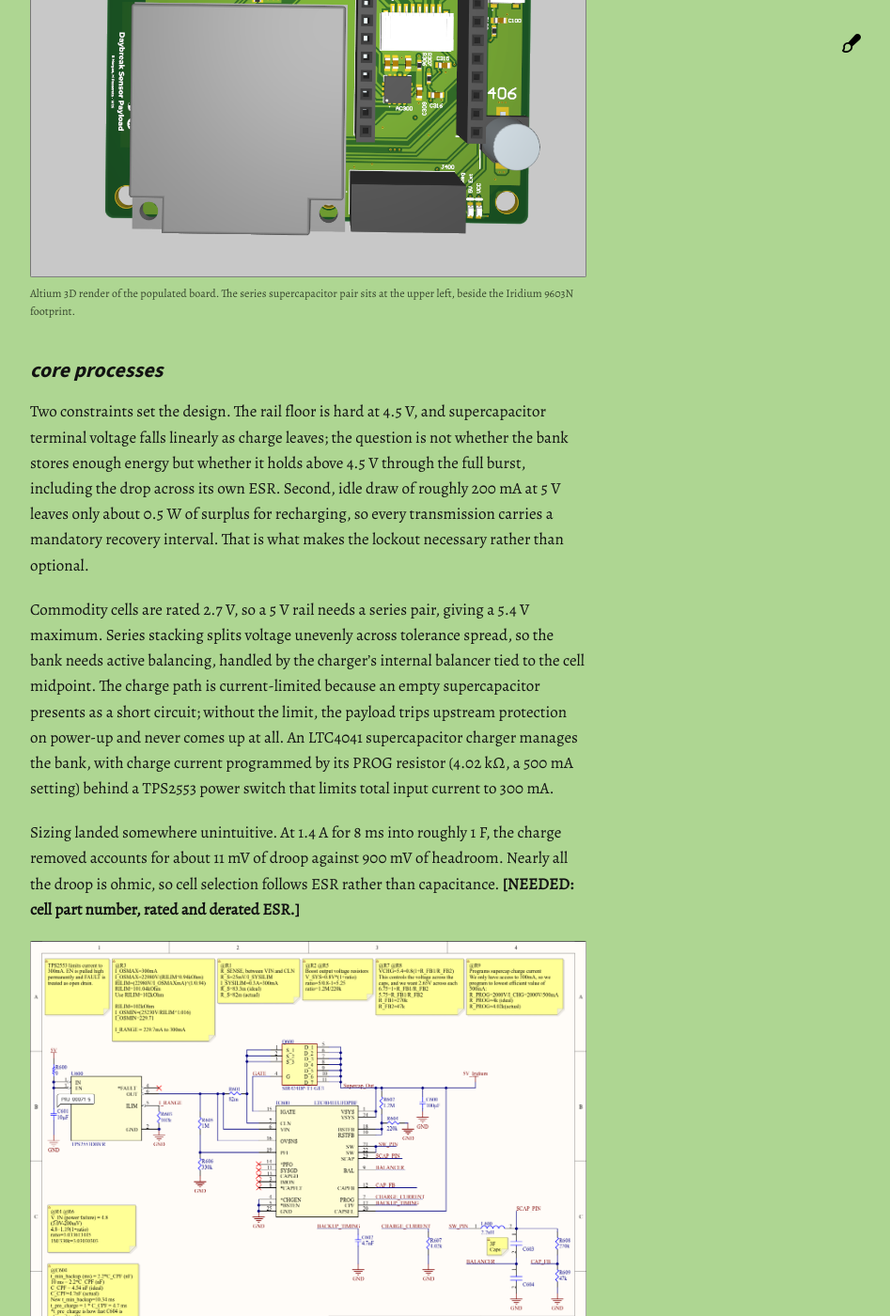
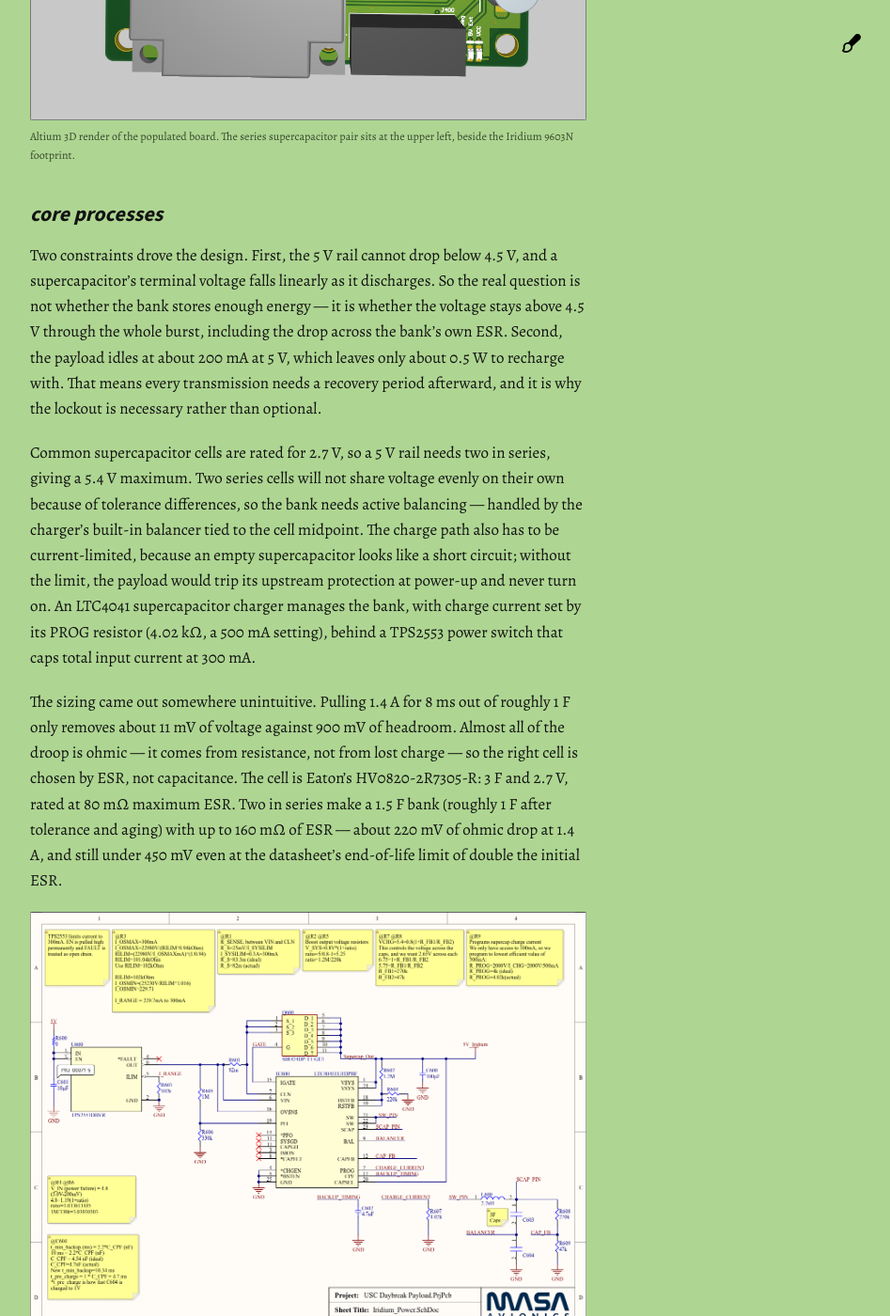
Before and after one commit to m6bg/m6bg.github.io, a Jekyll site: the page built from _projects/supercap-charging.md, in a window 1280 px wide and 1400 px high, scrolled down 885 px. Shown: the whole window at 94% size, without its empty margins (312-1259 px from the left). Built offline with Jekyll 4.4.1, drawn with Linux system fonts in a browser that asks for light colours; some of the changed text lies outside the part shown.

Commit message:
Fill in supercap cell part number and ESR figures
Co-Authored-By: Claude Fable 5 <noreply@anthropic.com>

```diff
--- a/_projects/supercap-charging.md
+++ b/_projects/supercap-charging.md
@@ -1,18 +1,12 @@
 ---
-title: Supercapacitor Power Buffer for an Iridium 9603N Satellite Link
-subtitle: Bridging a 4.3x instantaneous power gap on a 1.5 W payload budget
-org: Michigan Aeronautical Science Association (MASA)
-role: Avionics Director & Avionics Engineer
-program: USC Rocket Propulsion Laboratory, Daybreak
-dates: "[START] – [END]"
-stack: [Power Electronics, PCB Design, Altium, Satellite Comms, Qualification Testing]
-summary: A two-cell series supercapacitor bank that decouples average power from instantaneous power for an Iridium 9603N modem on a 1.5 W payload budget. Flew on USC Rocket Propulsion Laboratory's Daybreak vehicle in April 2026 to 331,790 feet.
+title: Supercapacitor Charging Circuitry
+dates: "12/2025 – 3/2026"
 order: 1
 ---
 
 ## *elevator pitch*
 
-The Iridium 9603N modem pulls roughly 6.5 W during a transmit burst; our payload allowance was 1.5 W continuous. Driven directly, the first transmission collapses the 5 V rail and browns out the radio. I sized and designed a two-cell series supercapacitor bank in Altium that decouples average power from instantaneous power: it accumulates energy while the modem idles, sources the burst, then recharges under a current limit that keeps total system draw inside the allowance. A state-of-charge lockout inhibits transmission until the bank has recovered. The board flew on USC Rocket Propulsion Laboratory's Daybreak vehicle in April 2026, which reached 331,790 feet.
+The Iridium 9603N modem draws about 6.5 W during a transmit burst, but our payload was only allowed 1.5 W continuous. Wired directly, the first transmission drags the 5 V rail down and browns out the radio. To fix this, I designed a two-cell series supercapacitor bank in Altium that separates average power from instantaneous power: it stores energy while the modem is idle, supplies the burst, then recharges under a current limit that keeps total draw inside the 1.5 W allowance. A state-of-charge lockout blocks transmission until the bank has recovered. The board flew on USC Rocket Propulsion Laboratory's Daybreak vehicle in April 2026, which reached 331,790 feet.
 
 <figure>
   <img src="/figs/supercap_charging/supercap_charging_image_1.png" alt="3D render of the populated Daybreak sensor payload PCB in Altium, with the two-cell supercapacitor bank at the upper left">
@@ -21,11 +15,11 @@ The Iridium 9603N modem pulls roughly 6.5 W during a transmit burst; our payload
 
 ## *core processes*
 
-Two constraints set the design. The rail floor is hard at 4.5 V, and supercapacitor terminal voltage falls linearly as charge leaves; the question is not whether the bank stores enough energy but whether it holds above 4.5 V through the full burst, including the drop across its own ESR. Second, idle draw of roughly 200 mA at 5 V leaves only about 0.5 W of surplus for recharging, so every transmission carries a mandatory recovery interval. That is what makes the lockout necessary rather than optional.
+Two constraints drove the design. First, the 5 V rail cannot drop below 4.5 V, and a supercapacitor's terminal voltage falls linearly as it discharges. So the real question is not whether the bank stores enough energy — it is whether the voltage stays above 4.5 V through the whole burst, including the drop across the bank's own ESR. Second, the payload idles at about 200 mA at 5 V, which leaves only about 0.5 W to recharge with. That means every transmission needs a recovery period afterward, and it is why the lockout is necessary rather than optional.
 
-Commodity cells are rated 2.7 V, so a 5 V rail needs a series pair, giving a 5.4 V maximum. Series stacking splits voltage unevenly across tolerance spread, so the bank needs active balancing, handled by the charger's internal balancer tied to the cell midpoint. The charge path is current-limited because an empty supercapacitor presents as a short circuit; without the limit, the payload trips upstream protection on power-up and never comes up at all. An LTC4041 supercapacitor charger manages the bank, with charge current programmed by its PROG resistor (4.02 kΩ, a 500 mA setting) behind a TPS2553 power switch that limits total input current to 300 mA.
+Common supercapacitor cells are rated for 2.7 V, so a 5 V rail needs two in series, giving a 5.4 V maximum. Two series cells will not share voltage evenly on their own because of tolerance differences, so the bank needs active balancing — handled by the charger's built-in balancer tied to the cell midpoint. The charge path also has to be current-limited, because an empty supercapacitor looks like a short circuit; without the limit, the payload would trip its upstream protection at power-up and never turn on. An LTC4041 supercapacitor charger manages the bank, with charge current set by its PROG resistor (4.02 kΩ, a 500 mA setting), behind a TPS2553 power switch that caps total input current at 300 mA.
 
-Sizing landed somewhere unintuitive. At 1.4 A for 8 ms into roughly 1 F, the charge removed accounts for about 11 mV of droop against 900 mV of headroom. Nearly all the droop is ohmic, so cell selection follows ESR rather than capacitance. **[NEEDED: cell part number, rated and derated ESR.]**
+The sizing came out somewhere unintuitive. Pulling 1.4 A for 8 ms out of roughly 1 F only removes about 11 mV of voltage against 900 mV of headroom. Almost all of the droop is ohmic — it comes from resistance, not from lost charge — so the right cell is chosen by ESR, not capacitance. The cell is Eaton's HV0820-2R7305-R: 3 F and 2.7 V, rated at 80 mΩ maximum ESR. Two in series make a 1.5 F bank (roughly 1 F after tolerance and aging) with up to 160 mΩ of ESR — about 220 mV of ohmic drop at 1.4 A, and still under 450 mV even at the datasheet's end-of-life limit of double the initial ESR.
 
 <figure>
   <img src="/figs/supercap_charging/supercap_charging_image_2.png" alt="Altium schematic sheet of the Iridium power stage: TPS2553 input current limit, LTC4041 supercapacitor charger, and the series supercapacitor bank with balancer">
@@ -34,8 +28,10 @@ Sizing landed somewhere unintuitive. At 1.4 A for 8 ms into roughly 1 F, the cha
 
 ## *results and improvements*
 
-I authored the hardware qualification protocol for the board: random vibration at 6.8 Grms and thermal cycling across the operating range. It passed both, and passed functional test through integration and pre-flight. **[CONFIRM from the SOP: vibration axes and duration, thermal range and cycle count.]**
+I wrote the hardware qualification protocol for the board: random vibration at 6.8 Grms and thermal cycling across the operating range. It passed both, and it passed functional tests through integration and pre-flight. **[CONFIRM from the SOP: vibration axes and duration, thermal range and cycle count.]**
 
-The payload returned no data from the flight. The failure was in firmware; the power hardware was operable through pre-flight test and is not implicated. **[NEEDED: one sentence naming which firmware and where it sat. If the lockout is firmware-resident rather than a comparator, say so directly.]**
+I shipped the qualified board to USC RPL in March 2026, which closed out my part of the project; integration and flight operations were in their hands from there.
 
-The improvement is instrumentation. The buffer logs nothing about itself, so a downstream firmware failure leaves no independent record of whether the power system behaved. Logging bank voltage and lockout state onboard, or even a latching brownout supervisor readable on the ground, would have made the board's own performance recoverable without depending on the software that failed.
+The payload returned no data from the flight. The failure was in firmware; the power hardware worked through pre-flight testing and was not the cause. **[NEEDED: one sentence naming which firmware and where it sat. If the lockout is firmware-resident rather than a comparator, say so directly.]**
+
+The main improvement would be instrumentation. The buffer records nothing about itself, so when the firmware failed downstream, there was no independent record of whether the power system did its job. Logging the bank voltage and lockout state onboard — or even adding a latching brownout supervisor readable on the ground — would have made the board's own performance recoverable without depending on the software that failed.
```
